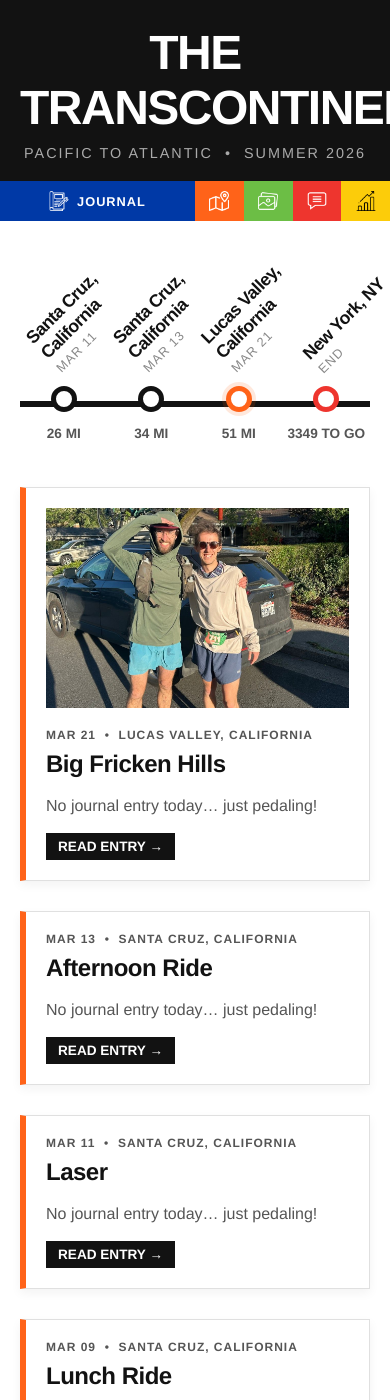
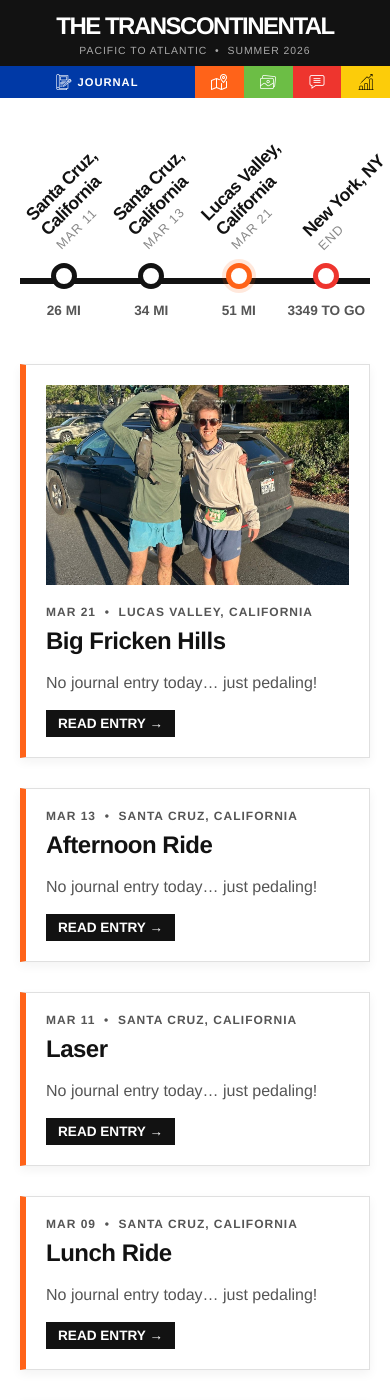
Before and after one commit to mschiller87/bike-tracker, a Jekyll site: the page built from index.html, in a window 390 px wide and 1400 px high. Built offline with Jekyll 4.4.1, drawn with Linux system fonts in a browser that asks for light colours.

Commit message:
Update default.html

```diff
--- a/_layouts/default.html
+++ b/_layouts/default.html
@@ -33,22 +33,26 @@
 
         .header-text {
             padding: 25px 20px 20px 20px;
+            transition: padding 0.3s ease; /* Smooth transition when resizing */
         }
 
+        /* FLUID TYPOGRAPHY: Scales perfectly on any screen! */
         header h1 {
-            font-size: 3rem;
+            font-size: clamp(1.5rem, 5vw, 3rem);
             font-weight: bold;
             text-transform: uppercase;
             letter-spacing: -1.5px;
             margin: 0;
+            white-space: nowrap; /* Forces it to stay on one line */
         }
         header p {
-            font-size: 0.9rem;
+            font-size: clamp(0.65rem, 2vw, 0.9rem);
             text-transform: uppercase;
             letter-spacing: 2px;
             color: #aaa;
             margin-top: 10px;
             margin-bottom: 0;
+            white-space: nowrap;
         }
 
         /* --------------------------------------
@@ -57,7 +61,8 @@
         .mta-tabs {
             display: flex;
             width: 100%;
-            height: 40px; /* Slightly taller to accommodate the icons comfortably */
+            height: 40px;
+            transition: height 0.3s ease;
         }
 
         .mta-tab {
@@ -76,25 +81,17 @@
             transition: flex 0.4s cubic-bezier(0.25, 1, 0.5, 1);
         }
 
-        /* ICON CSS */
         .tab-icon {
             width: 20px;
             height: 20px;
             flex-shrink: 0;
             object-fit: contain;
+            transition: width 0.3s, height 0.3s;
         }
 
-        /* CSS Magic: Turns black icons white for dark tabs! */
-        .tab-blue .tab-icon,
-        .tab-orange .tab-icon,
-        .tab-green .tab-icon,
-        .tab-red .tab-icon {
-            filter: invert(1);
-        }
-        /* Yellow tab text/icon stays black for contrast */
+        .tab-blue .tab-icon, .tab-orange .tab-icon, .tab-green .tab-icon, .tab-red .tab-icon { filter: invert(1); }
         .tab-yellow { color: #121212; }
 
-        /* TEXT ANIMATION CSS */
         .mta-tab span {
             opacity: 0;
             max-width: 0;
@@ -103,27 +100,19 @@
             display: inline-block;
         }
 
-        .mta-tab:hover,
-        .mta-tab.active {
-            flex: 4;
-        }
-
-        /* Fades text in and adds a margin to separate it from the icon */
-        .mta-tab:hover span,
-        .mta-tab.active span {
+        .mta-tab:hover, .mta-tab.active { flex: 4; }
+        .mta-tab:hover span, .mta-tab.active span {
             opacity: 1;
             max-width: 150px;
             margin-left: 8px;
         }
 
-        /* Assigning the 5 exact MTA Route Colors */
         .tab-blue   { background-color: #0039A6; }
         .tab-orange { background-color: #FF6319; }
         .tab-green  { background-color: #6CBE45; }
         .tab-red    { background-color: #EE352E; }
         .tab-yellow { background-color: #FCCC0A; }
 
-        /* The Content Wrapper */
         .container {
             max-width: 800px;
             margin: 0 auto;
@@ -131,6 +120,16 @@
             padding: 0;
             box-shadow: 0 0 20px rgba(0,0,0,0.05);
             min-height: 100vh;
+        }
+
+        /* --- MOBILE SHRINKING MAGIC --- */
+        @media (max-width: 600px) {
+            .header-text { padding: 12px 10px 10px 10px; } /* Slims down the black header height */
+            header p { margin-top: 5px; letter-spacing: 1px; }
+            .mta-tabs { height: 32px; } /* Slims down the colored tab bar */
+            .tab-icon { width: 16px; height: 16px; } /* Shrinks the icons */
+            .mta-tab { font-size: 0.7rem; } /* Shrinks the tab text */
+            .mta-tab:hover span, .mta-tab.active span { max-width: 100px; margin-left: 5px; }
         }
     </style>
 </head>
@@ -147,22 +146,18 @@
                 <img src="{{ site.baseurl }}/images/journal.png" class="tab-icon" alt="Journal">
                 <span>Journal</span>
             </a>
-
             <a href="{{ site.baseurl }}/tracker.html" class="mta-tab tab-orange {% if page.url contains 'tracker' %}active{% endif %}">
                 <img src="{{ site.baseurl }}/images/live-map.png" class="tab-icon" alt="Live Map">
                 <span>Live Map</span>
             </a>
-
             <a href="{{ site.baseurl }}/photos.html" class="mta-tab tab-green {% if page.url contains 'photos' %}active{% endif %}">
                 <img src="{{ site.baseurl }}/images/photos.png" class="tab-icon" alt="Photos">
                 <span>Photos</span>
             </a>
-
             <a href="{{ site.baseurl }}/board.html" class="mta-tab tab-red {% if page.url contains 'board' %}active{% endif %}">
                 <img src="{{ site.baseurl }}/images/message-board.png" class="tab-icon" alt="Message Board">
                 <span>Message Board</span>
             </a>
-
             <a href="{{ site.baseurl }}/stats.html" class="mta-tab tab-yellow {% if page.url contains 'stats' %}active{% endif %}">
                 <img src="{{ site.baseurl }}/images/stats.png" class="tab-icon" alt="Stats">
                 <span>Stats</span>
```
